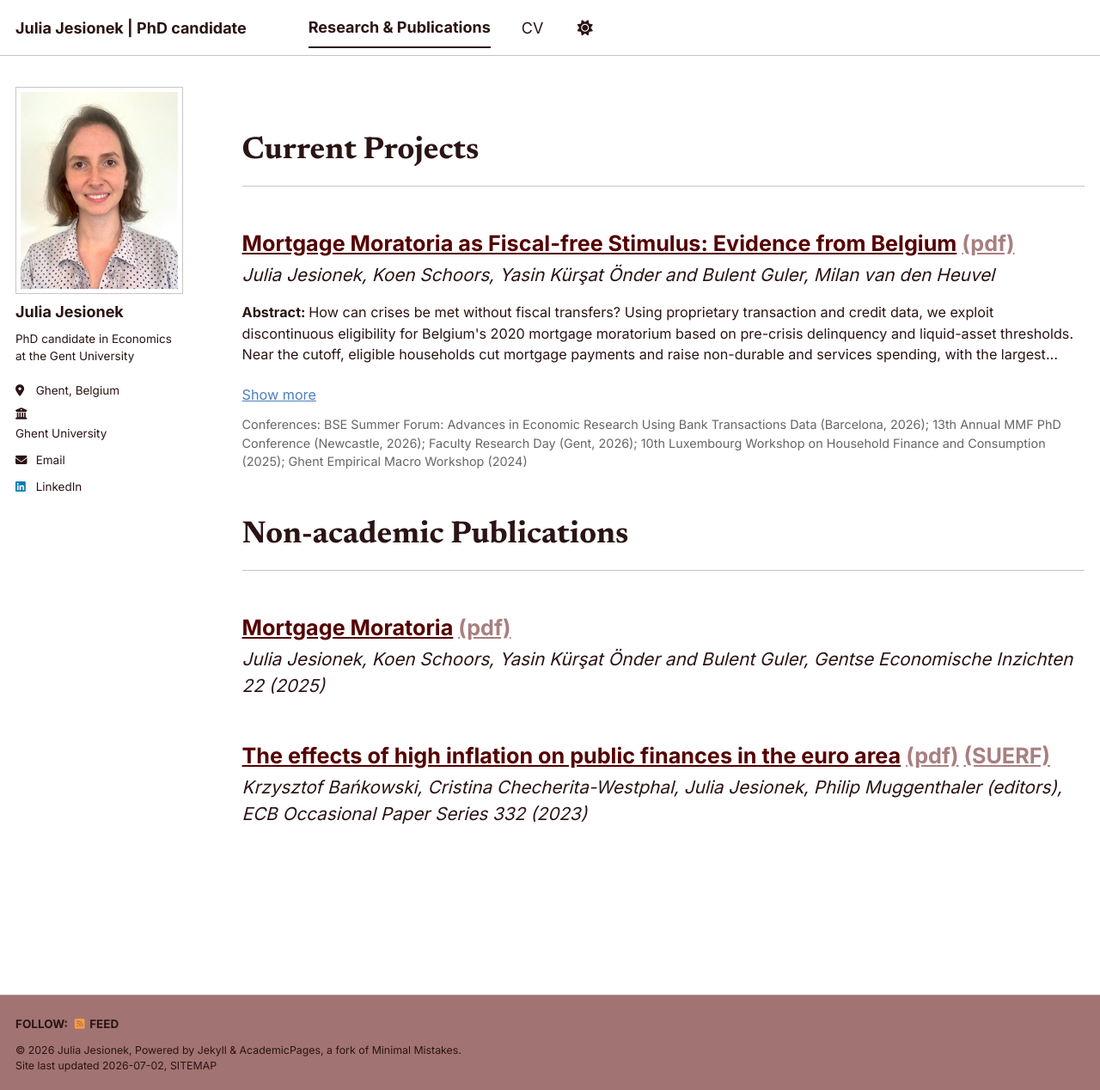
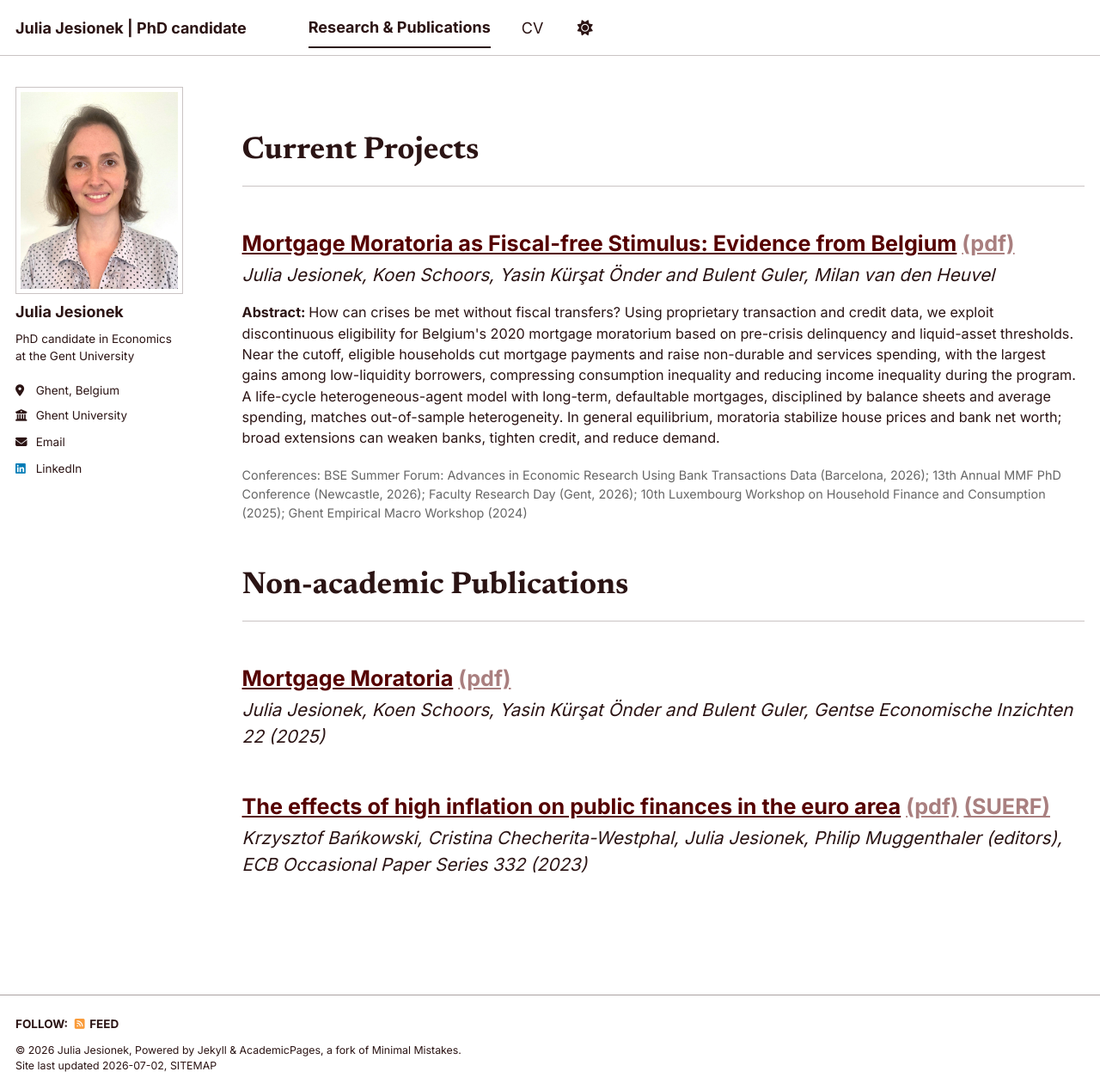
Before and after one commit to juliajesionek/homepage, a Jekyll site: the page built from _pages/publications.html, in a window 1280 px wide and 1268 px high. Shown: the whole window at 86% size. Built offline with Jekyll 4.4.1, drawn with Linux system fonts in a browser that asks for light colours; a style sheet for code colours, icons or effects is not loaded.

Commit message:
major update

```diff
--- a/_includes/author-profile.html
+++ b/_includes/author-profile.html
@@ -29,7 +29,7 @@
       {% endif %}
       {% if author.employer %}
         <li class="author__desktop">
-          <i class="fas fa-fw fa-building-columns icon-pad-right" aria-hidden="true"></i>{% if author.academia %}<a href="{{ author.academia }}">{{ author.employer }}</a>{% else %}{{ author.employer }}{% endif %}
+          {% if author.academia %}<a href="{{ author.academia }}"><i class="fas fa-fw fa-building-columns icon-pad-right" aria-hidden="true"></i>{{ author.employer }}</a>{% else %}<i class="fas fa-fw fa-building-columns icon-pad-right" aria-hidden="true"></i>{{ author.employer }}{% endif %}
         </li>
       {% endif %}
       {% if author.uri %}
--- a/_pages/publications.html
+++ b/_pages/publications.html
@@ -32,24 +32,6 @@ author_profile: true
   }
   .project-abstract {
     font-size: 0.9em;
-    overflow: hidden;
-    display: -webkit-box;
-    -webkit-line-clamp: 3;
-    -webkit-box-orient: vertical;
-  }
-  .project-abstract.expanded {
-    display: block;
-    -webkit-line-clamp: unset;
-  }
-  .project-abstract-toggle {
-    background: none;
-    border: none;
-    padding: 0;
-    margin-top: 0.25em;
-    color: #4a7fbf;
-    cursor: pointer;
-    font-size: 0.9em;
-    text-decoration: underline;
   }
   .project-conferences {
     font-size: 0.8em;
@@ -81,9 +63,7 @@ author_profile: true
           {% endif %}
           {% if post.category == 'current_projects' %}
             {% if post.abstract %}
-              {% assign abstract_id = post.permalink | slugify %}
-              <p class="project-abstract" id="abstract-{{ abstract_id }}"><strong>Abstract: </strong>{{ post.abstract }}</p>
-              <button class="project-abstract-toggle" onclick="var el=document.getElementById('abstract-{{ abstract_id }}'); var expanded=el.classList.toggle('expanded'); this.textContent = expanded ? 'Show less' : 'Show more';">Show more</button>
+              <p class="project-abstract"><strong>Abstract: </strong>{{ post.abstract }}</p>
             {% endif %}
             {% if post.conferences %}
               <p class="project-conferences">Conferences: {{ post.conferences }}</p>
--- a/_sass/layout/_archive.scss
+++ b/_sass/layout/_archive.scss
@@ -12,6 +12,7 @@
   @include breakpoint($large) {
     @include span(10 of 12 last);
     @include prefix(0.5 of 12);
+    margin-left: 1.5em;
   }
 
   a {
--- a/_sass/layout/_footer.scss
+++ b/_sass/layout/_footer.scss
@@ -4,7 +4,7 @@
 
 .page__footer {
   @include clearfix;
-  background-color: var(--global-footer-bg-color);
+  background-color: var(--global-bg-color);
   color: var(--global-text-color-light);
 
   float: left;
--- a/_sass/layout/_page.scss
+++ b/_sass/layout/_page.scss
@@ -21,6 +21,7 @@
     @include span(10 of 12 last);
     @include prefix(0.5 of 12);
     @include suffix(2 of 12);
+    margin-left: 1.5em;
   }
 
   .page__inner-wrap {
```
Also changed, not shown: _pages/about.md (+1 -1 lines).
